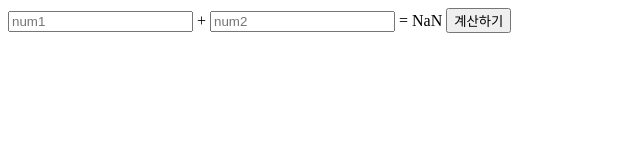
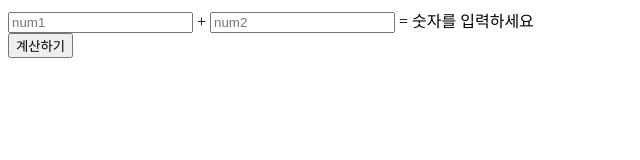
Before and after one commit to PollyGotACracker/study-javascript, a plain HTML site: page JS_001/index09.html in a window 1280 px wide. Both pictures are taken after a click on the button "계산하기". Shown: the whole page, without its empty margins (0-640 px from the left). Drawn offline with Linux system fonts and the light colour scheme.

Commit message:
형변환 과제

```diff
--- a/JS_001/index09.html
+++ b/JS_001/index09.html
@@ -11,7 +11,9 @@
     <input id="num2" placeholder="num2" />
     <span> = </span>
     <span id="sum"></span>
-    <button>계산하기</button>
+    <div>
+      <button>계산하기</button>
+    </div>
   </body>
   <script src="js/main09.js"></script>
 </html>
--- a/JS_001/js/main09.js
+++ b/JS_001/js/main09.js
@@ -4,9 +4,25 @@ const spanSum = document.querySelector("#sum");
 
 const btnCacl = document.querySelector("button");
 
+/**
+ * Number(): 정수 O, 실수 O, 숫자+문자 X, 문자+숫자 X
+ * parseInt(): 정수 O, 실수 X, 숫자+문자 O, 문자+숫자 X
+ * parseFloat(): 정수 O, 실수 O, 숫자+문자 O, 문자+숫자 X
+ *
+ *  빈 문자열은 Number()는 0, parseInt()와 parseFloat()은 NaN
+ *  Number()는 boolean 이나 Date 객체 등도 숫자로 변환
+ *  Number()는 16진수, 8진수, 2진수 문자열을 숫자로 변환,
+ *  parseInt()는 radix 인수가 없으면 16진수만 변환,
+ *  parseFloat()은 전부 0으로 변환
+ * */
+
 btnCacl?.addEventListener("click", () => {
-  const val1 = parseInt(inputNum1.value);
-  const val2 = parseInt(inputNum2.value);
+  const val1 = parseFloat(inputNum1.value);
+  const val2 = parseFloat(inputNum2.value);
 
-  spanSum.innerText = val1 + val2;
+  if (isNaN(val1) || isNaN(val2)) {
+    spanSum.innerText = "숫자를 입력하세요";
+  } else {
+    spanSum.innerText = val1 + val2;
+  };
 });
```
